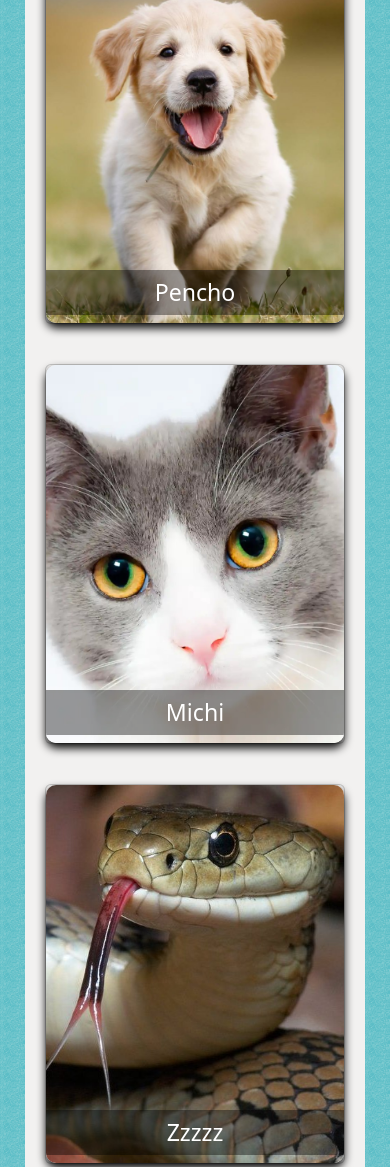
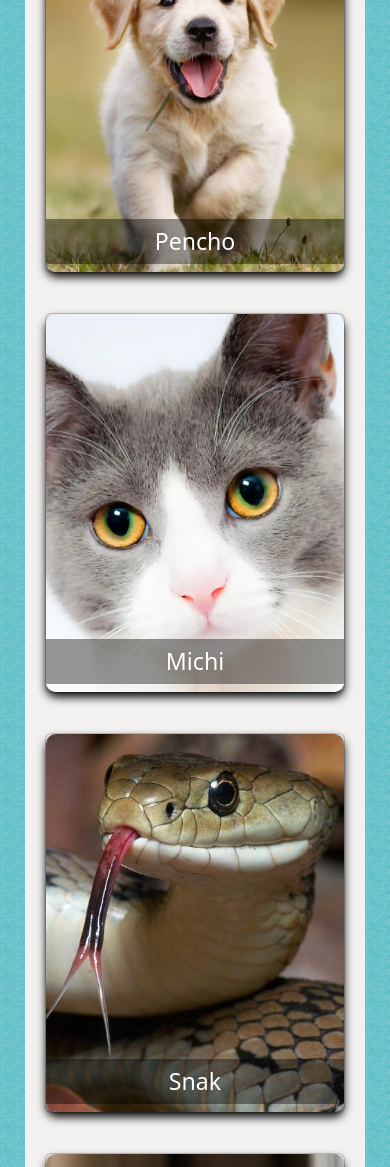
Before and after one commit to john-mejia-452342/Veterinaria, a plain HTML site: page index.html in a window 390 px wide. Shown: the part 569-1736 px from the top of the page. Drawn offline with nearby package versions, Linux system fonts and the light colour scheme; some packages are replaced by stand-ins of ours; a script that the page names is missing; a web font is replaced by a local one.

Commit message:
Completo

```diff
--- a/index.html
+++ b/index.html
@@ -68,13 +68,13 @@
                 <div id="error" class="error"></div>
                 <div class="modal-body">
                     <div class="espacios">
-                        <label for="mascota">Mascota:</label><br>
+                        <label for="mascota">Nombre Mascota:</label><br>
                         <label for="propietario">Propietario:</label><br>
                         <label for="telefono">Telefono:</label><br>
                         <label for="Fecha">Fecha:</label><br>
                         <label for="hora">Hora:</label><br>
                         <label for="tipo">Tipo:</label><br>
-                        <label for="sintomas" id="sintomasLabel">Sintomas:</label><br>
+                        <label for="sintomas" id="sintomasLabel">Problema:</label><br>
                     </div>
                     <div class="descripcion">
                         <input type="text" id="mascota"><br>
@@ -129,6 +129,7 @@
                 filtrarCitas();
             });
         });
+        filtrarCitas();
     });
 
     //Pintar cards
@@ -136,7 +137,7 @@
         const containerCard = document.getElementById("container-card");
         containerCard.innerHTML = "";
         let fragment = document.createDocumentFragment();
-        data.forEach((d, i) => {
+        data.forEach((d) => {
 
 
             for (let i = 0; i < animals.length; i++) {
@@ -245,7 +246,7 @@
             containerSintomas.id = "container-sintomas"; // Utilizamos el ID correcto
             let sintomas = document.createElement("p");
             sintomas.classList.add("negrita");
-            sintomas.textContent = "Sintomas:";
+            sintomas.textContent = "Problema:";
             let sintomasSelect = document.createElement("p");
             sintomasSelect.id = "sintomasAnimal";
             sintomasSelect.textContent = d.sintomas;
@@ -333,7 +334,7 @@
 
         // Filtrar las citas según el estado seleccionado
         let citasFiltradas = [];
-        if (estadoSeleccionado === "Todas") {
+        if (!estadoSeleccionado || estadoSeleccionado === "Todas") { // Si ningún checkbox está seleccionado o si se selecciona "Todas"
             citasFiltradas = data;
         } else {
             citasFiltradas = data.filter((cita) => cita.estado === estadoSeleccionado);
@@ -451,7 +452,7 @@
             containerSintomas.id = "container-sintomas"; // Utilizamos el ID correcto
             let sintomas = document.createElement("p");
             sintomas.classList.add("negrita");
-            sintomas.textContent = "Sintomas:";
+            sintomas.textContent = "Problema:";
             let sintomasSelect = document.createElement("p");
             sintomasSelect.id = "sintomasAnimal";
             sintomasSelect.textContent = d.sintomas;
@@ -549,34 +550,34 @@
         {
             id: 2,
             mascota: "Michi",
-            propietario: "Gonzalo",
+            propietario: "Pedro",
             telefono: 3222820671,
             fecha: "2023-12-12",
             hora: "12:00",
             tipo: "Gato",
-            sintomas: "No se puede parar",
+            sintomas: "Patita Partida",
             estado: "Anulada"
         },
         {
             id: 3,
-            mascota: "Zzzzz",
-            propietario: "Gonzalo",
+            mascota: "Snak",
+            propietario: "Maria",
             telefono: 3222820671,
             fecha: "2023-12-12",
             hora: "12:00",
             tipo: "Serpiente",
-            sintomas: "No se puede parar",
+            sintomas: "Cortadura",
             estado: "Activo"
         },
         {
             id: 4,
-            mascota: "Pola",
-            propietario: "Gonzalo",
+            mascota: "Piolo",
+            propietario: "Marco",
             telefono: 3222820671,
             fecha: "2023-12-12",
             hora: "12:00",
             tipo: "Canario",
-            sintomas: "No se puede parar",
+            sintomas: "Perdida de plumas",
             estado: "Cerrada"
         },
     ]
@@ -1153,19 +1154,20 @@
     }
 
     @media screen and (min-width : 2000px) {
-        header{
-            height:30vh;
+        header {
+            height: 30vh;
         }
     }
 
     @media screen and (max-width : 1100px) {
-        header{
-            height:30vh;
+        header {
+            height: 30vh;
         }
     }
+
     @media screen and (max-width : 850px) {
-        header{
-            height:25vh;
+        header {
+            height: 25vh;
         }
     }
 
@@ -1179,7 +1181,7 @@
             font-size: 30px;
         }
 
-        .checkboxes label{
+        .checkboxes label {
             font-size: 15px;
         }
 
@@ -1187,9 +1189,10 @@
             height: 20vh;
         }
     }
-    @media screen and (max-width : 400px) {
-        header{
-            height:20vh;
+
+    @media screen and (max-width : 500px) {
+        header {
+            height: 14vh;
         }
     }
 </style>
```
